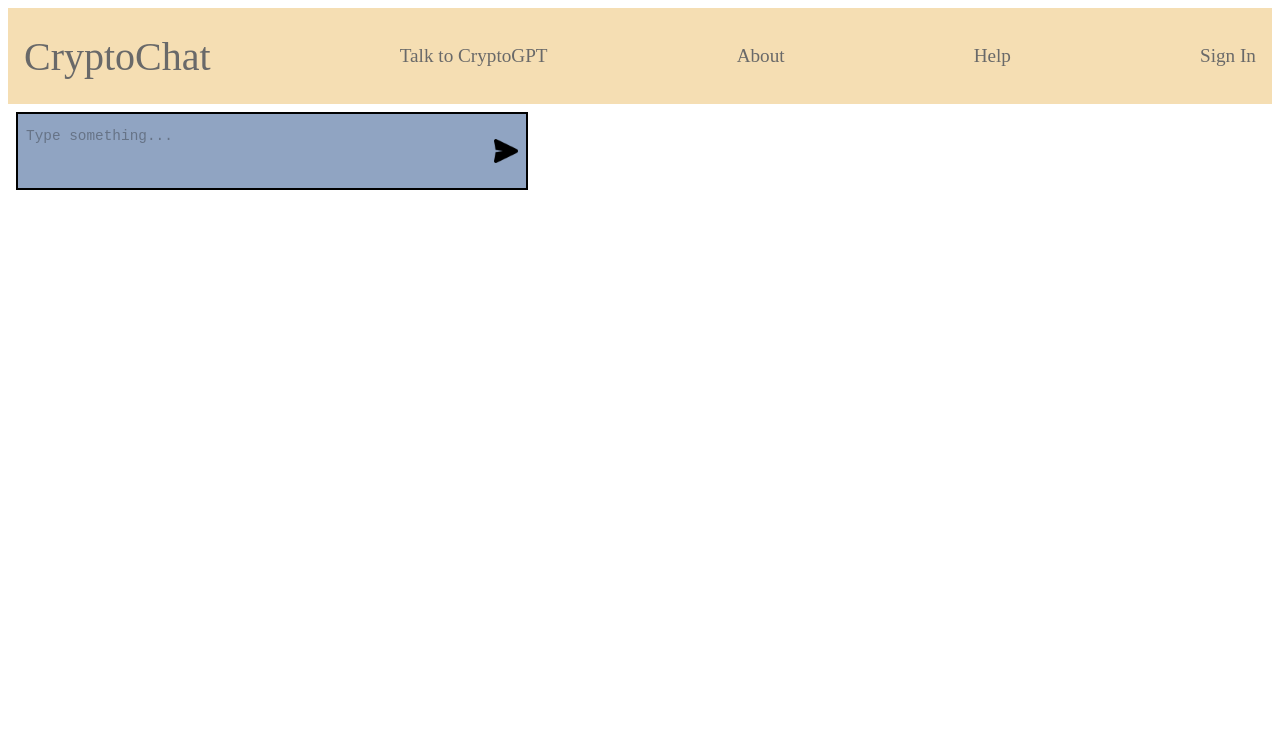
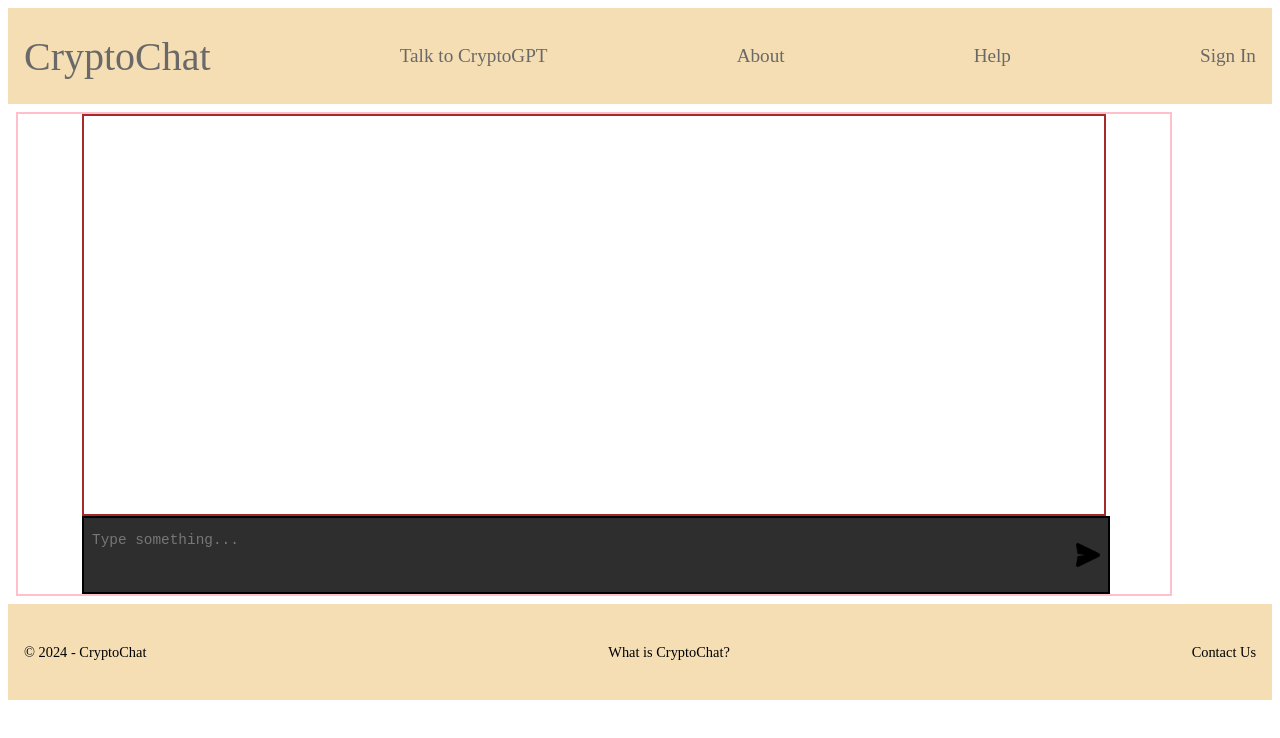
Before and after one commit to ukpabik/CryptoChat, a React (Vite) app in the folder cryptochat/: page / in a window 1280 px wide. Shown: the top 738 px of the page. Built offline with nearby package versions, Linux system fonts and the light colour scheme.

Commit message:
Make output box for chat system.

```diff
--- a/cryptochat/src/App.jsx
+++ b/cryptochat/src/App.jsx
@@ -8,9 +8,9 @@ function App() {
     //Fragment element holds all of the components
     <>
       <Header />
-      <Body>
+        <Body>
 
-      </Body>
+        </Body>
       <Footer />
     </>
 
--- a/cryptochat/src/components/Body.jsx
+++ b/cryptochat/src/components/Body.jsx
@@ -3,27 +3,32 @@ import sendImage from "../assets/sendicon.png"
 
 
 function Body(){
+  //RESIZING THE OUTPUT BOX
+  const outputbox = document.getElementById('output');
+  const textarea = document.getElementById("resize-textbox");
 
+
+
+  // ADD EVENT LISTENER FOR INPUT BOX TO RESIZE IT
   document.addEventListener('input', function(event){
-    const textarea = document.getElementById("resize-textbox");
 
-    textarea.style.height = 'auto';
 
-  // Get the scroll height of the textarea
+
+  // Gets the scroll height
   const scrollHeight = textarea.scrollHeight;
 
-  // Get the computed max-height and min-height
+  // Gets the max height
   const computedStyle = getComputedStyle(textarea);
   const maxHeight = parseInt(computedStyle.maxHeight);
 
-  // Set the height, ensuring it respects max-height
+  // Sets the height based on the maxHeight
   textarea.style.height = Math.min(scrollHeight, maxHeight) + 'px';
-
+  outputbox.style.height = 500 + 'px';
   })
   return(
     <body>
       <div class = "chatarea">
-        <div class = "outputbox">
+        <div id = "output" class = "outputbox">
 
         </div>
 
--- a/cryptochat/src/components/style.css
+++ b/cryptochat/src/components/style.css
@@ -1,3 +1,7 @@
+body{
+  overflow-x: hidden;
+}
+
 .border {
   border: 2px solid black;
 }
@@ -29,24 +33,35 @@
 
 .chatarea{
   display:flex;
-  width: 40vw;
+  flex-direction:column;
+  width: 80vw;
+  max-height: 30rem;
+  border: 2px solid pink;
+
+  padding: 0 5vw;
 
 }
+.outputbox{
+  border: 2px solid brown;
+  height: 30rem;
+}
+
 .inputbox{
-
+  max-height: 8rem;
   display:flex;
   position:relative;
   width:100%;
-  background-color:rgb(144, 164, 194);
+  background-color:rgb(46, 46, 46);
   border: 2px solid black;
 }
 
 .inputbox-text{
+  flex: 1;
   width: calc(100% - 2rem);
   height: auto;
   font-size:0.9rem;
-  color:black;
-  background-color:rgb(144, 164, 194);
+  color:white;
+  background-color:rgb(46, 46, 46);
   border-radius:0.3rem;
   border:none;
   resize:none;
@@ -57,7 +72,7 @@
 }
 
 .inputbox-text::placeholder{
-  color:rgba(27, 27, 27, 0.349);
+  color:rgba(255, 255, 255, 0.349);
 }
 
 textarea{
--- a/cryptochat/src/index.css
+++ b/cryptochat/src/index.css
@@ -1,4 +1,4 @@
 body{
-  height: 2000px;
-  overflow:auto;
+  overflow: auto;
+  overflow-x: hidden;
 }
```
